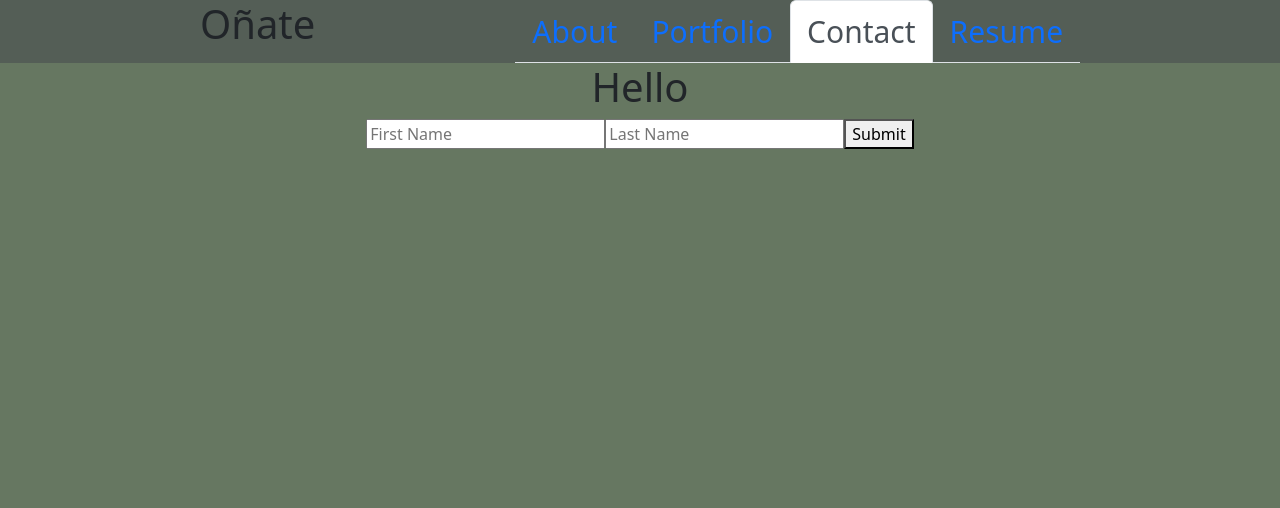
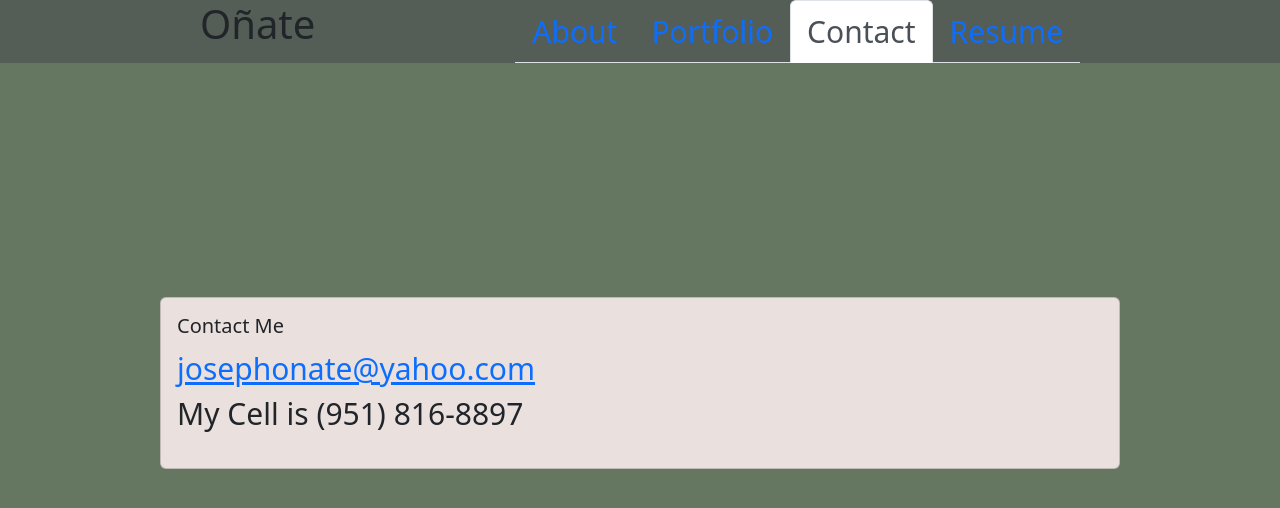
Before and after one commit to Josephonate/React_Portfolio, a React (Vite) app: page /Contact in a window 1280 px wide. Shown: the top 508 px of the page. Built offline with nearby package versions, Linux system fonts and the light colour scheme.

Commit message:
replaced form on contact to just contact info

```diff
--- a/src/Pages/Contact.jsx
+++ b/src/Pages/Contact.jsx
@@ -1,55 +1,25 @@
-import { useState } from 'react';
+import Card from "react-bootstrap/Card";
 
+export default function Contact() {
+  return (
+    <div
+      style={{
 
-function Form() {
-  // Here we set two state variables for firstName and lastName using `useState`
-  const [firstName, setFirstName] = useState('');
-  const [lastName, setLastName] = useState('');
-
-  const handleInputChange = (e) => {
-    // Getting the value and name of the input which triggered the change
-    const { name, value } = e.target;
-
-    // Ternary statement that will call either setFirstName or setLastName based on what field the user is typing in
-    return name === 'firstName' ? setFirstName(value) : setLastName(value);
-  };
-
-  const handleFormSubmit = (e) => {
-    // Preventing the default behavior of the form submit (which is to refresh the page)
-    e.preventDefault();
-
-    // Alert the user their first and last name, clear the inputs
-    alert(`Hello ${firstName} ${lastName}`);
-    setFirstName('');
-    setLastName('');
-  };
-
-  return (
-    <div className="container text-center">
-      <h1>
-        Hello {firstName} {lastName}
-      </h1>
-      <form className="form" onSubmit={handleFormSubmit}>
-        <input
-          value={firstName}
-          name="firstName"
-          onChange={handleInputChange}
-          type="text"
-          placeholder="First Name"
-        />
-        <input
-          value={lastName}
-          name="lastName"
-          onChange={handleInputChange}
-          type="text"
-          placeholder="Last Name"
-        />
-        <button type="submit">
-          Submit
-        </button>
-      </form>
+        display: "flex",
+        justifyContent: "center",
+        alignItems: "center",
+        height: "80vh",
+      }}
+    >
+      <Card style={{ backgroundColor: "#EAE1DF",width: "60rem" }}>
+        <Card.Body>
+          <Card.Title>Contact Me</Card.Title>
+          <Card.Text style={{ fontSize: "30px" }}>
+           <a href="mailto:josephonate@yahoo.com">josephonate@yahoo.com</a>
+           <p>My Cell is (951) 816-8897</p>
+          </Card.Text>
+        </Card.Body>
+      </Card>
     </div>
   );
 }
-
-export default Form;
```
